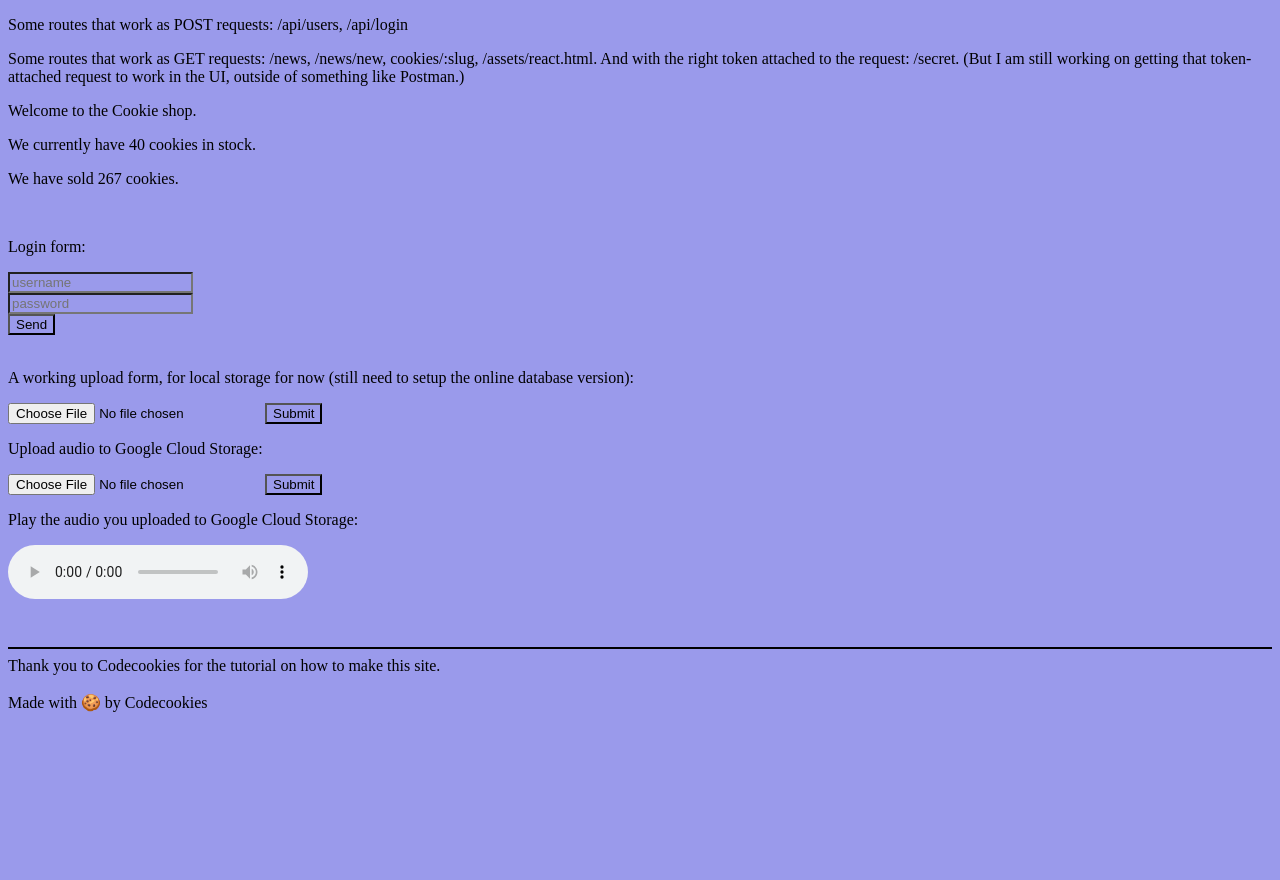
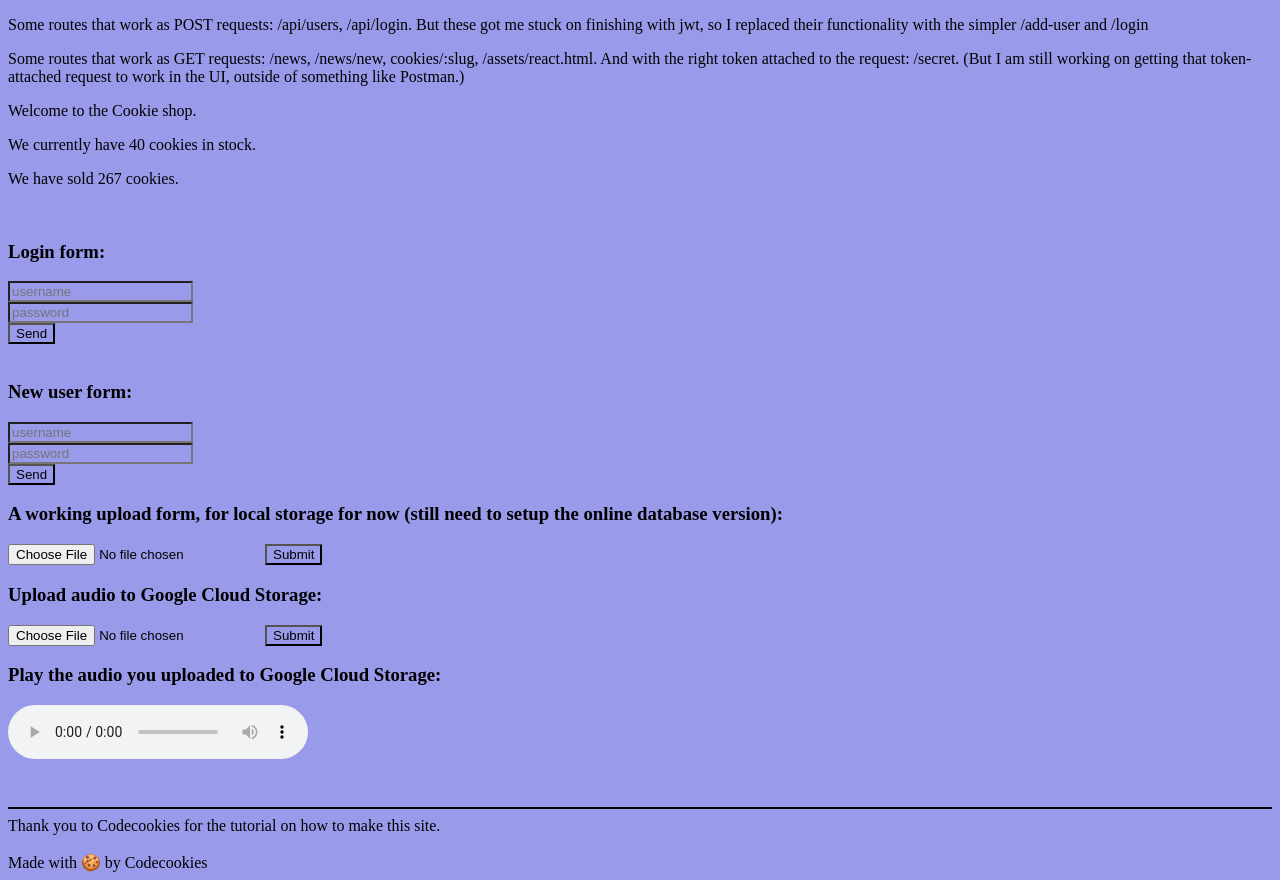
Before and after one commit to sarahcode2112/express-exercises-on-codecookies, a Node server app: page / in a window 1280 px wide. Shown: the part 108-988 px from the top of the page. Before the commit the page ends 820 px from the top, so only its background shows below. Run offline with Node 20, Linux system fonts and the light colour scheme; some libraries are stand-ins or nearby versions.

Commit message:
got login and secret page to work. with mongo and passport, instead of jwt. there's lots of unused code now, from the old jwt tutorial

```diff
--- a/app.js
+++ b/app.js
@@ -1,12 +1,27 @@
 import 'dotenv/config'
 import express from 'express'
 import fileUpload from 'express-fileupload'
+import UserDetails from './user.js'
 
 const app = express()
 
+app.use(session({
+  secret: 'r8q,+&1LM3)CD*zAGpx1xm{NeQhc;#',
+  resave: false,
+  saveUnitialized: true,
+  cookie: { maxAge: 60 * 60 * 1000 } // 1 hour
+}))
 
 
 import bodyParser from 'body-parser'
+
+
+// login tutorial dependencies
+import session from 'express-session'
+
+import passport from 'passport'
+
+import connectEnsureLogin from 'connect-ensure-login'
 
 // apparently i could put this above const app = express(), according to bezkoder tutorial. i wonder what else i can put above that. what's the right order?
 import cors from 'cors'
@@ -21,7 +36,10 @@ import { logger } from './middlewares/logger.js'
 
 import { readablePrice } from './helpers/cookie-views.js'
 
-import { User } from './models/user.js'
+
+import User from './user.js'
+// this line above used to be what is below:
+// import { User } from './models/user.js'
 
 
 
@@ -33,7 +51,10 @@ import { usersRouter } from './controllers/users.js'
 
 
 
-mongoose.connect(process.env.MONGODB_URI)
+mongoose.connect(process.env.MONGODB_URI, {
+  useNewUrlParser: true,
+  useUnifiedTopology: true
+})
   .then(() => console.log('💽 Database connected'))
   .catch(error => console.error(error))
 
@@ -80,7 +101,16 @@ import { initRoutes } from './routes/index.js'
 import { fileToPlay } from './helpers/audio-file-finder.js'
 
 app.use(bodyParser.json())
+// below could be a problem. it was extended: true in my original, but in this login tutorial it's extended: false
 app.use(bodyParser.urlencoded({extended: true}))
+app.use(passport.initialize())
+app.use(passport.session())
+
+passport.use(User.createStrategy())
+
+passport.serializeUser(User.serializeUser())
+passport.deserializeUser(User.deserializeUser())
+
 app.use(morgan('dev'))
 
 initRoutes(app)
@@ -146,20 +176,41 @@ app.get('/react', async (request, response) => {
   response.render('react')
 })
 
-app.get('/secret', async (request, response) => {
-  const token = getTokenFrom(request)
-  console.log('token is ' + token)
 
-  const decodedToken = jwt.verify(token, process.env.SECRET)
+app.get('/dashboard', connectEnsureLogin.ensureLoggedIn(), (request, response) => {
+  response.send(`this page is only visible to logged-in users. Your session ID is ${request.sessionID} and your session expires in ${request.session.cookie.maxAge} <a href="/logout">Log Out</a> <br></br> <a href="/secret">Members Only</a>`)
+})
 
-  console.log('decoded token is ' + decodedToken)
+app.get('/secret', connectEnsureLogin.ensureLoggedIn(), (request, response) => {
+  response.json("This is a secret page")
+})
 
-  if (!decodedToken.id) {
-    return response.status(401).json({ error: 'token missing or invalid' })
-  }
+app.get('/logout', function(request,response) {
+  request.logout()
+  response.redirect('/')
+})
 
-  response.json("this page is only visible to logged-in users")
-})
+// I found something (https://stackoverflow.com/questions/72336177/error-reqlogout-requires-a-callback-function) that said this should be what is above instead. But I tried it and it didn't work:
+// req.logout(function(err) {
+//   if (err) { return next(err); }
+//   res.redirect('/');
+// });
+
+// // the old jwt attempt. it never worked:
+// app.get('/secret', async (request, response) => {
+//   const token = getTokenFrom(request)
+//   console.log('token is ' + token)
+
+//   const decodedToken = jwt.verify(token, process.env.SECRET)
+
+//   console.log('decoded token is ' + decodedToken)
+
+//   if (!decodedToken.id) {
+//     return response.status(401).json({ error: 'token missing or invalid' })
+//   }
+
+//   response.json("this page is only visible to logged-in users")
+// })
 
 
 // still figuring out what this does, how this is accessed
@@ -251,6 +302,11 @@ app.get('/contact', (request, response) => {
 
 // ======================== posts
 
+app.post('/login', passport.authenticate('local', { failureRedirect: '/' }), function(request,response) {
+  console.log(request.user)
+  response.redirect('/dashboard')
+})
+
 app.post('/upload', async(request,response) => {
   console.log(request.files.file)
   try {
@@ -324,6 +380,14 @@ app.post('/add-cookies', (request, response) => {
     .json({"Thank you for your cookie submission. It is copied here": request.body})
 })
 
+app.post('/add-user', async (request, response) => {
+  UserDetails.register({
+    username: request.body.username, active: false }, request.body.password);
+  response
+    .status(200)
+    .send("Thank you for creating a new user, " + request.body.username)
+})
+
 
 // ======================== APIs, old, used to work when there was a 'cookies' variable that was an array of cookies data
 
--- /dev/null
+++ b/dummy-data.js
@@ -0,0 +1,4 @@
+import UserDetails from './user.js'
+
+UserDetails.register({ username: 'candy', active: false }, 'cane')
+UserDetails.register({ username: 'starbuck', active: false }, 'redeye')
--- /dev/null
+++ b/user.js
@@ -0,0 +1,18 @@
+import mongoose from 'mongoose'
+import passportLocalMongoose from 'passport-local-mongoose'
+
+// mongoose.connect('mongodb://localhost/cookieshop', {
+//     useNewUrlParser: true,
+//     useUnifiedTopology: true
+// })
+
+const Schema = mongoose.Schema
+
+const User = new Schema({
+    username: String,
+    password: String
+})
+
+User.plugin(passportLocalMongoose)
+
+export default mongoose.model('userData', User, 'userData')
--- a/views/index.ejs
+++ b/views/index.ejs
@@ -8,7 +8,7 @@
 
     <main>
         <p>
-            Some routes that work as POST requests: /api/users, /api/login
+            Some routes that work as POST requests: /api/users, /api/login. But these got me stuck on finishing with jwt, so I replaced their functionality with the simpler /add-user and /login
         </p>
         <p>
             Some routes that work as GET requests: /news, /news/new, cookies/:slug, /assets/react.html. And with the right token attached to the request: /secret. (But I am still working on getting that token-attached request to work in the UI, outside of something like Postman.)
@@ -26,24 +26,32 @@
 
 
     <br />
-    <p>Login form:</p>
-    <form action="/api/login" method="POST">
+    <h3>Login form:</h3>
+    <form action="/login" method="POST">
         <input type="text" name="username" placeholder="username" /><br />
-        <input type="test" name="password" placeholder="password" /><br />
+        <input type="text" name="password" placeholder="password" /><br />
         <button>Send</button>
     </form>
 
     <br />
 
 
-    <p> A working upload form, for local storage for now (still need to setup the online database version): </p>
+    <h3>New user form:</h3>
+    <form action ="/add-user" method="POST">
+        <input type="text" name="username" placeholder="username" /><br />
+        <input type="text" name="password" placeholder="password" /> <br />
+        <button>Send</button>
+    </form>
+
+
+    <h3> A working upload form, for local storage for now (still need to setup the online database version): </h3>
     <form action="/upload" method="POST" enctype="multipart/form-data">
         <!-- <input name="name" type="text" placeholder="File name" /> -->
         <input type="file" name="file" placeholder="File to upload" />
         <input type="submit">
     </form>
 
-    <p> Upload audio to Google Cloud Storage:</p>
+    <h3> Upload audio to Google Cloud Storage:</h3>
     <form action="/upload2" method="POST" enctype="multipart/form-data">
         <input type="file" name="audiofile.mp3" accept=".mp3" placeholder="Audio file to upload" />
         <input type="submit">
@@ -51,7 +59,7 @@
 
     <!-- here I could put some kind of forEach loop, which displays all the audio files in the google cloud storage bucket? And each user would have to have their own bucket folder, I guess, which auto-deletes the contents after they leave the site? And/or, their uploads have a unique user ID attached to them, and they only see the uploads that match their own ID? With that last point, I guess connecting with MongoDB makes sense, and finishing the authentication work too. (Maybe I can skip the ForEach loop and keep it at one file per user, for now) -->
 
-    <p>Play the audio you uploaded to Google Cloud Storage:</p>
+    <h3>Play the audio you uploaded to Google Cloud Storage:</h3>
     <audio controls src="<%= fileToPlay.metadata.mediaLink %>" type="audio">
     </audio>
 
```
Also changed, not shown: package.json (+8 -2 lines), 1 other file.
